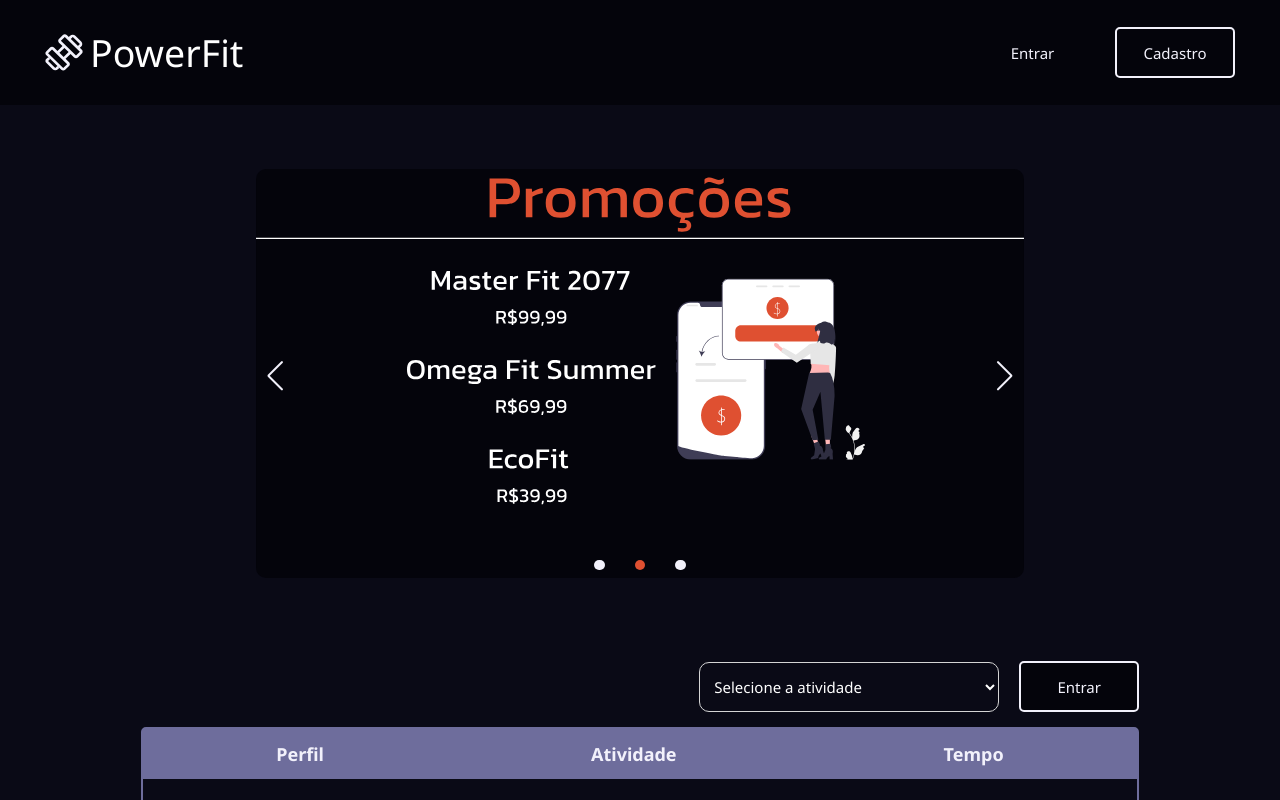
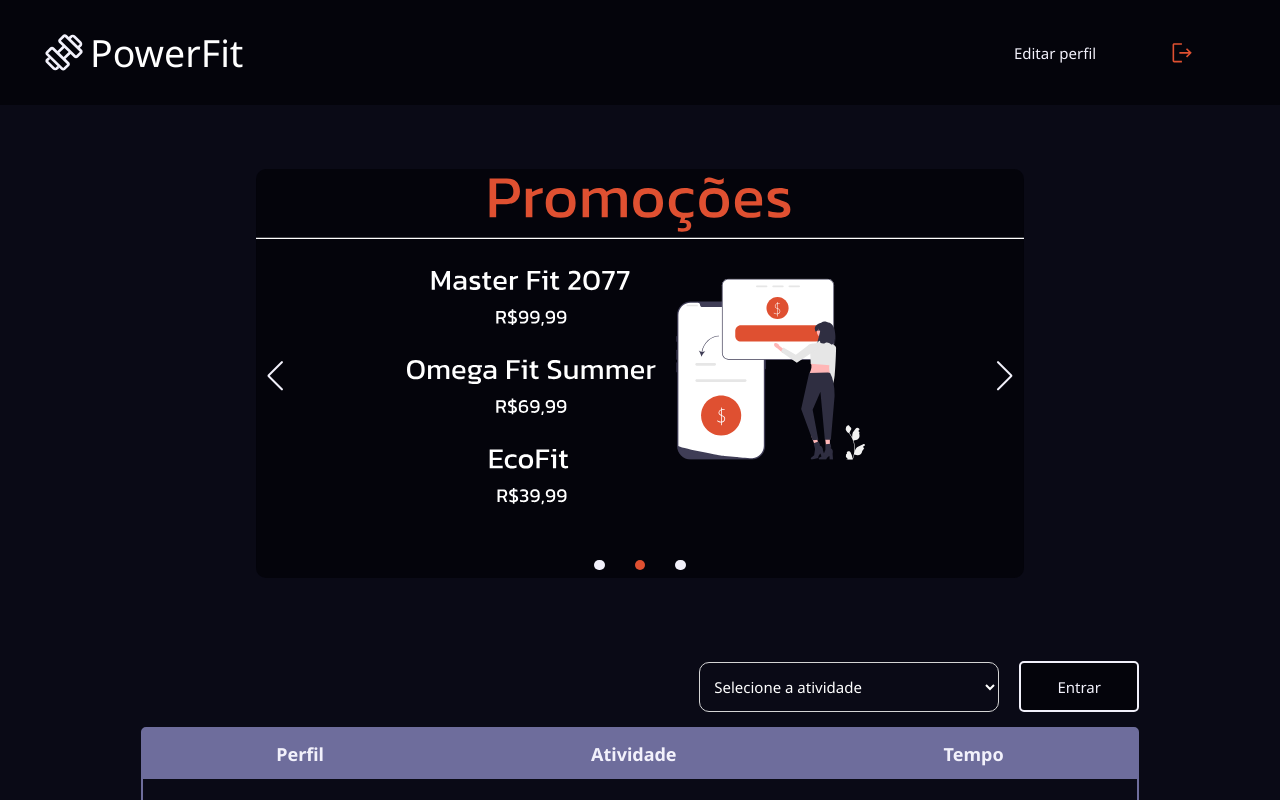
Before and after one commit to SamuelFVG/powerfit-trainee-cpe, a React (Vite) app in the folder powerfit/: page /home in a window 1280 px wide. Shown: the top 800 px of the page. Built offline with nearby package versions, Linux system fonts and the light colour scheme.

Commit message:
Adicao da HeaderLogado

```diff
--- a/powerfit/src/components/BotaoGenerico/Styles.js
+++ b/powerfit/src/components/BotaoGenerico/Styles.js
@@ -6,7 +6,7 @@ export const BotaoG = styled.button`
   align-items: center;
   justify-content: center;
 
-  background-color: #04040B;
+  background-color: #04040b;
   border: 2px solid #f2f1fb;
   color: #f2f1fb;
   border-radius: 5px;
--- /dev/null
+++ b/powerfit/src/components/HeaderLogado/HeaderLogado.jsx
@@ -0,0 +1,38 @@
+import {
+  HeaderLogadoG,
+  BotoesHeaderLogado,
+  LogoWrapperHeaderLogado,
+  HeaderLogadoImagem,
+  LinkWrapperHeaderLogado,
+} from "./Styles";
+import { LogoGenerica } from "../../components";
+import { LinkGenerico } from "../../components";
+//import { BotaoGenerico } from "../../components";
+
+import Icone_sair from "../../assets/Icone_sair.svg";
+
+export default function HeaderLogado() {
+  //const navigate = useNavigate();
+  return (
+    <div>
+      <HeaderLogadoG>
+        <LogoWrapperHeaderLogado>
+          <LogoGenerica texto={"PowerFit"} backgroundColor={"#04040B"} />
+        </LogoWrapperHeaderLogado>
+        <BotoesHeaderLogado>
+          <LinkWrapperHeaderLogado>
+            <LinkGenerico
+              texto={"Editar perfil"}
+              rota={"/editar"} /*onClick = {()=> }*/
+            />
+          </LinkWrapperHeaderLogado>
+
+          <HeaderLogadoImagem
+            src={Icone_sair}
+            onClick={() => window.location.assign("/")}
+          />
+        </BotoesHeaderLogado>
+      </HeaderLogadoG>
+    </div>
+  );
+}
--- /dev/null
+++ b/powerfit/src/components/HeaderLogado/Styles.js
@@ -0,0 +1,58 @@
+import styled from "styled-components";
+
+export const HeaderLogadoG = styled.div`
+  background-color: #04040b;
+  display: flex;
+  align-items: center;
+  justify-content: space-between;
+
+  height: 7rem;
+  width: 100%;
+
+  @media (max-width: 768px) {
+    flex-direction: row;
+    height: auto;
+    padding: 1rem;
+  }
+`;
+
+export const LogoWrapperHeaderLogado = styled.div`
+  margin-left: 3rem;
+  display: flex;
+
+  @media (max-width: 768px) {
+    margin-left: 1rem;
+    margin-bottom: 1rem;
+  }
+`;
+
+export const BotoesHeaderLogado = styled.div`
+  display: flex;
+  flex-direction: row;
+  gap: 1.5rem;
+  margin-right: 3rem;
+
+  @media (max-width: 768px) {
+    display: flex;
+    gap: 1rem;
+    margin-right: 1rem;
+    flex-direction: row;
+    align-items: center;
+  }
+
+  @media (max-width: 300px) {
+    flex-direction: column;
+  }
+`;
+
+export const HeaderLogadoImagem = styled.img`
+  height: 7rem;
+  width: 7rem;
+`;
+
+export const LinkWrapperHeaderLogado = styled.div`
+  height: 7rem;
+  width: 7rem;
+  display: flex;
+  align-items: center;
+`;
--- a/powerfit/src/components/index.js
+++ b/powerfit/src/components/index.js
@@ -2,6 +2,7 @@ export { default as BotaoGenerico } from "./BotaoGenerico/BotaoGenerico";
 export { default as DropDownGenerico } from "./DropDownGenerico/DropDownGenerico";
 export { default as Footer } from "./Footer/Footer";
 export { default as Header } from "./Header/Header";
+export { default as HeaderLogado } from "./HeaderLogado/HeaderLogado";
 export { default as InputGenerico } from "./InputGenerico/InputGenerico";
 export { default as LinhaDaTabelaGenerica } from "./LinhaDaTabelaGenerica/LinhaDaTabelaGenerica";
 export { default as LinkGenerico } from "./LinkGenerico/LinkGenerico";
--- a/powerfit/src/pages/Editar/Editar.jsx
+++ b/powerfit/src/pages/Editar/Editar.jsx
@@ -4,7 +4,7 @@ import {
   DropDownGenerico,
   LogoGenerica,
   BotaoGenerico,
-  Header,
+  HeaderLogado,
 } from "../../components";
 import {
   EditContainer,
@@ -53,7 +53,7 @@ export default function Editar() {
 
   return (
     <div>
-      <Header />
+      <HeaderLogado />
       <EspacamentoHeaderEditar />
       <DivFakeBody>
         <EditContainer>
--- a/powerfit/src/pages/Home/Home.jsx
+++ b/powerfit/src/pages/Home/Home.jsx
@@ -13,7 +13,7 @@ import {
   LinhaDaTabelaGenerica,
   Carrossel,
   DropDownGenerico,
-  Header,
+  HeaderLogado,
 } from "../../components";
 
 let pessoas = [
@@ -80,7 +80,7 @@ function printaTabela() {
 export default function Home() {
   return (
     <div>
-      <Header />
+      <HeaderLogado />
       <EspacamentoHeaderHome />
       <DivGeralHome>
         <Carrossel />
```
Also changed, not shown: powerfit/src/assets/Icone_sair.svg (renamed from powerfit/src/assets/Ícone_sair.svg).
